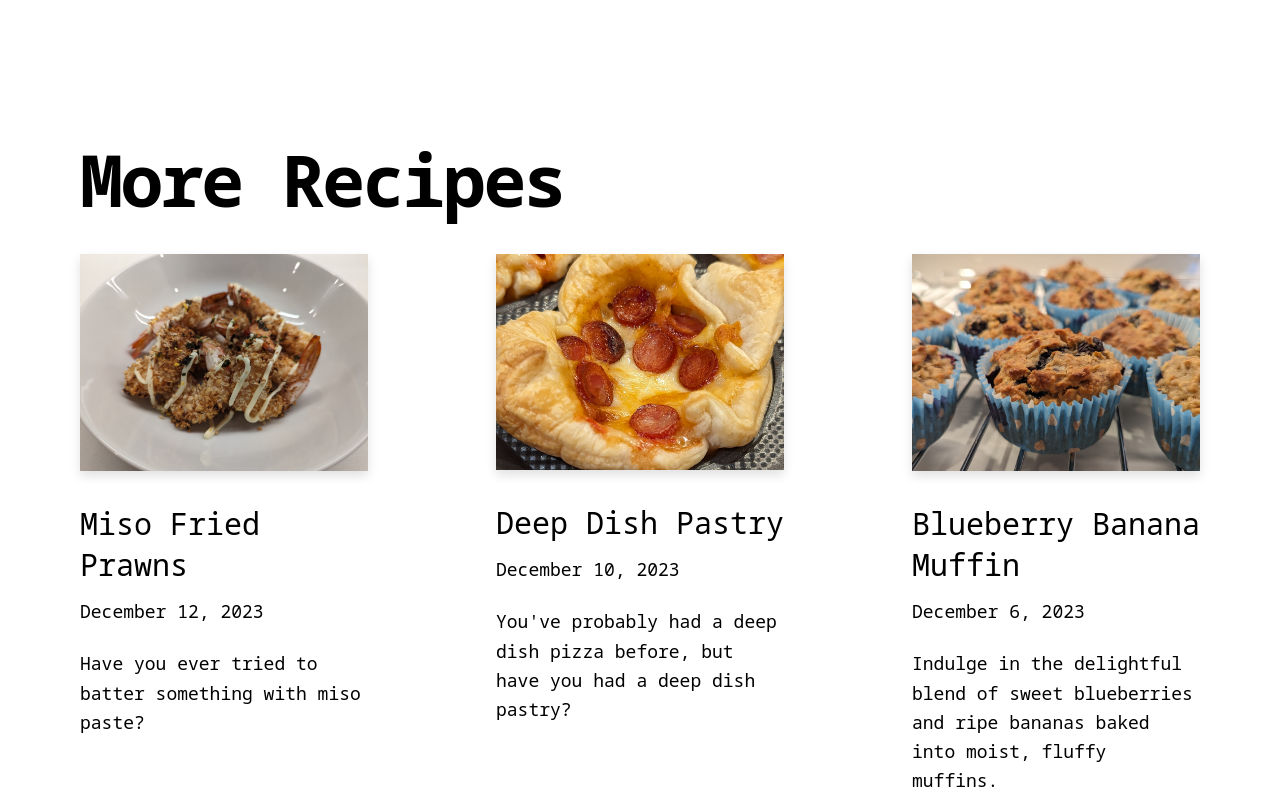
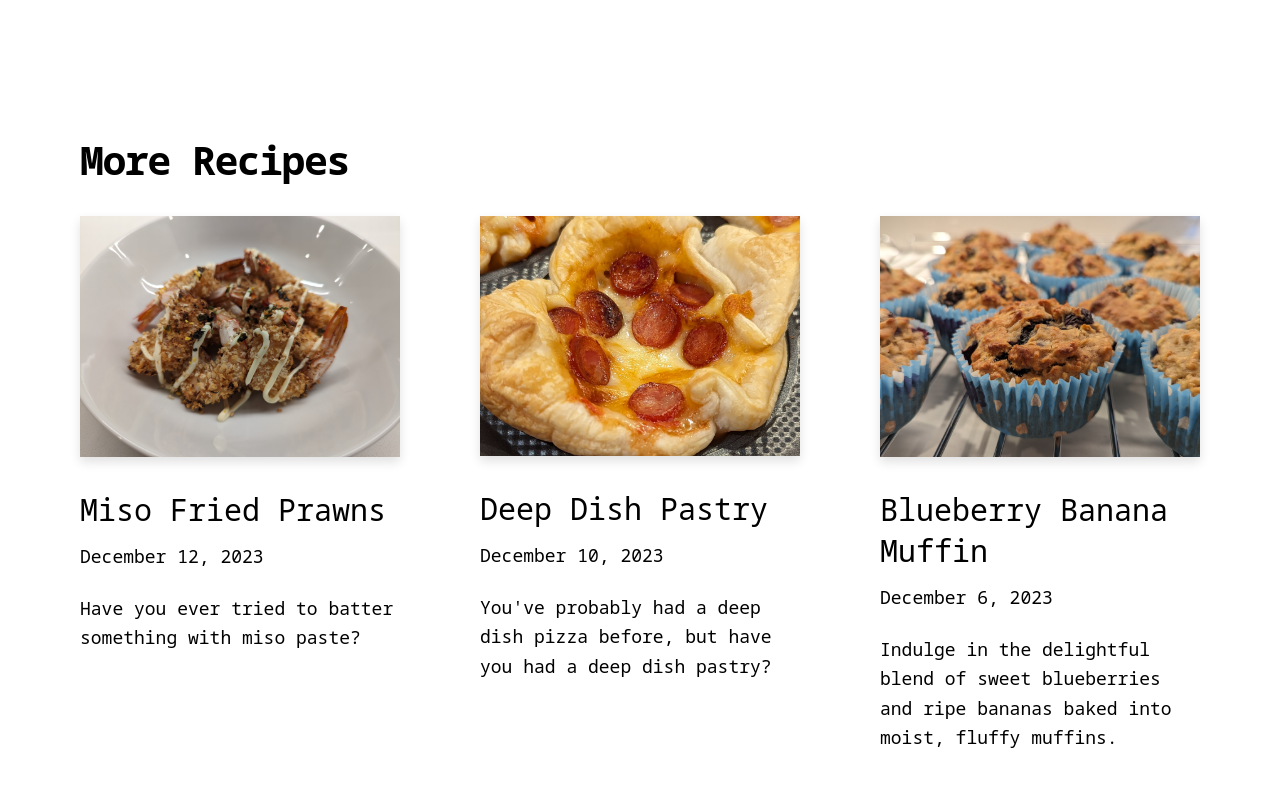
Before and after one commit to brophie2/two-rookie-cooks, a Next.js app: page / in a window 1280 px wide. Shown: the part 460-1260 px from the top of the page. Built offline with nearby package versions, Linux system fonts and the light colour scheme.

Commit message:
Fix styling

```diff
--- a/components/more-stories.tsx
+++ b/components/more-stories.tsx
@@ -8,10 +8,10 @@ type Props = {
 const MoreStories = ({ recipes }: Props) => {
   return (
     <section>
-      <h1 className="mb-8 text-5xl md:text-7xl font-bold tracking-tighter leading-tight">
+      <h1 className="mb-8 text-5xl font-bold tracking-tighter leading-tight">
         More Recipes
       </h1>
-      <div className="grid grid-cols-1 md:grid-cols-3 md:gap-x-16 lg:gap-x-32 gap-y-20 md:gap-y-32 mb-32">
+      <div className="grid grid-cols-1 md:grid-cols-3 md:gap-x-14 lg:gap-x-20 gap-y-10 md:gap-y-10 mb-32">
         {recipes.map((recipe) => (
           <RecipePreview
             key={recipe.slug}
--- a/components/recipe-preview.tsx
+++ b/components/recipe-preview.tsx
@@ -21,7 +21,13 @@ const RecipePreview = ({
   return (
     <div>
       <div className="mb-5">
-        <CoverImage slug={slug} title={title} src={coverImage} />
+        <Link
+          as={`/recipes/${slug}`}
+          href="/recipes/[slug]"
+          className="hover:underline"
+        >
+          <CoverImage slug={slug} title={title} src={coverImage} />
+        </Link>
       </div>
       <h3 className="text-3xl mb-3 leading-snug">
         <Link
@@ -37,7 +43,7 @@ const RecipePreview = ({
       </div>
       <Paragraphs paragraphs={excerpt} />
     </div>
-  )
+  );
 }
 
 export default RecipePreview
```
